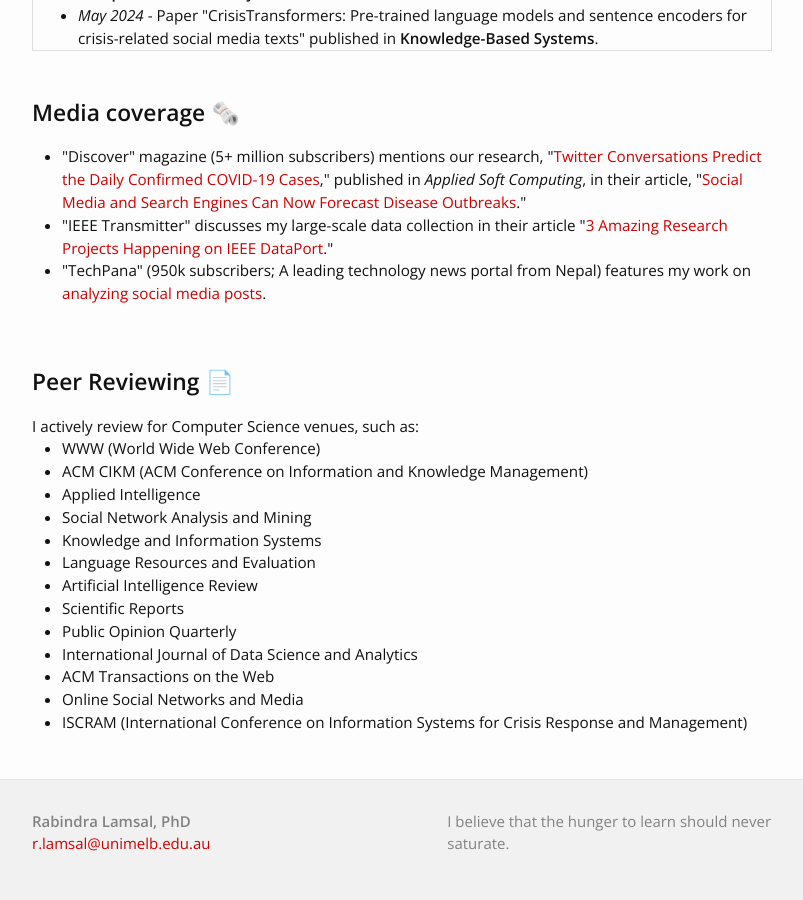
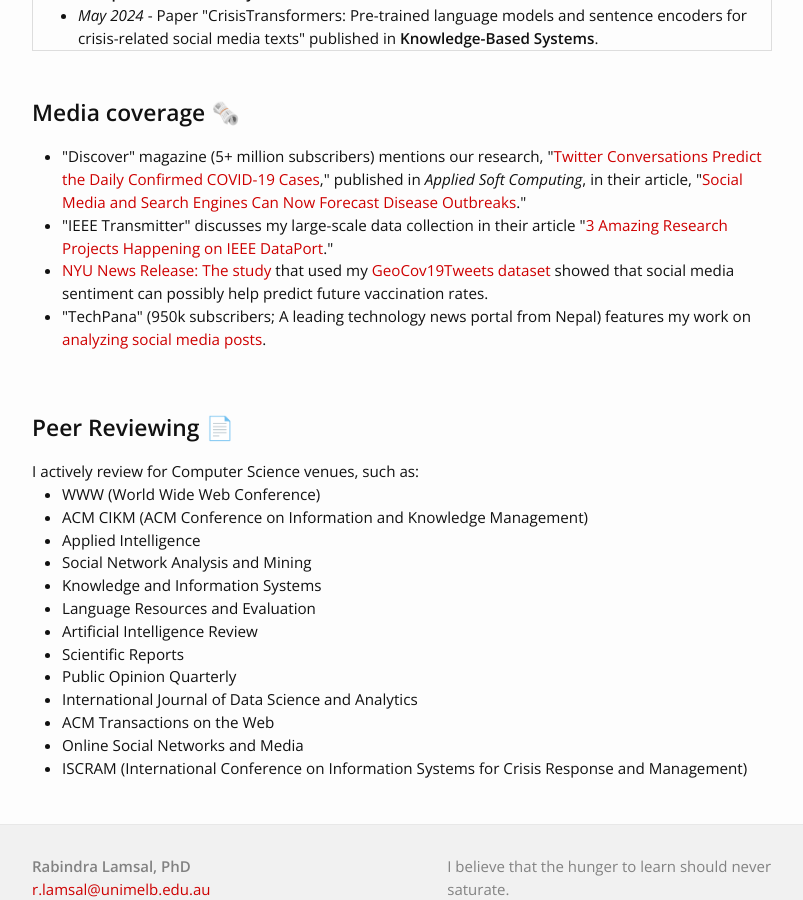
Before and after one commit to rabindralamsal/personal-site, a Jekyll site: the page built from index.html, in a window 1280 px wide and 900 px high, scrolled down 869 px. Shown: the whole window, without its empty margins (238-1041 px from the left). Built offline with Jekyll 4.4.1, drawn with Linux system fonts in a browser that asks for light colours.

Commit message:
Update index.html

```diff
--- a/index.html
+++ b/index.html
@@ -43,7 +43,8 @@
 <ul>
 <li>"Discover" magazine (5+ million subscribers) mentions our research, "<a href="https://www.sciencedirect.com/science/article/pii/S1568494622006524">Twitter Conversations Predict the Daily Confirmed COVID-19 Cases</a>," published in <i>Applied Soft Computing</i>, in their article, "<a href="https://www.discovermagazine.com/technology/social-media-and-search-engines-can-now-forecast-disease-outbreaks">Social Media and Search Engines Can Now Forecast Disease Outbreaks</a>."</li>
 <li>"IEEE Transmitter" discusses my large-scale data collection in their article "<a href="https://transmitter.ieee.org/3-amazing-research-projects-happening-on-ieee-dataport/">3 Amazing Research Projects Happening on IEEE DataPort</a>."</li>
-<li> "TechPana" (950k subscribers; A leading technology news portal from Nepal) features my work on <a href="https://techpana.com/2020/12734/">analyzing social media posts</a>. </li>
+<li><a href="https://www.nyu.edu/about/news-publications/news/2022/may/online-sentiment-about-vaccines-previews-later-vaccination-rates.html">NYU News Release: The <a href="https://academic.oup.com/cid/article/74/Supplement_3/e4/6585957">study</a> that used my <a href="https://ieee-dataport.org/open-access/coronavirus-covid-19-geo-tagged-tweets-dataset">GeoCov19Tweets dataset</a> showed that social media sentiment can possibly help predict future vaccination rates.</li>
+<li>"TechPana" (950k subscribers; A leading technology news portal from Nepal) features my work on <a href="https://techpana.com/2020/12734/">analyzing social media posts</a>. </li>
 </div>
 
 
```
